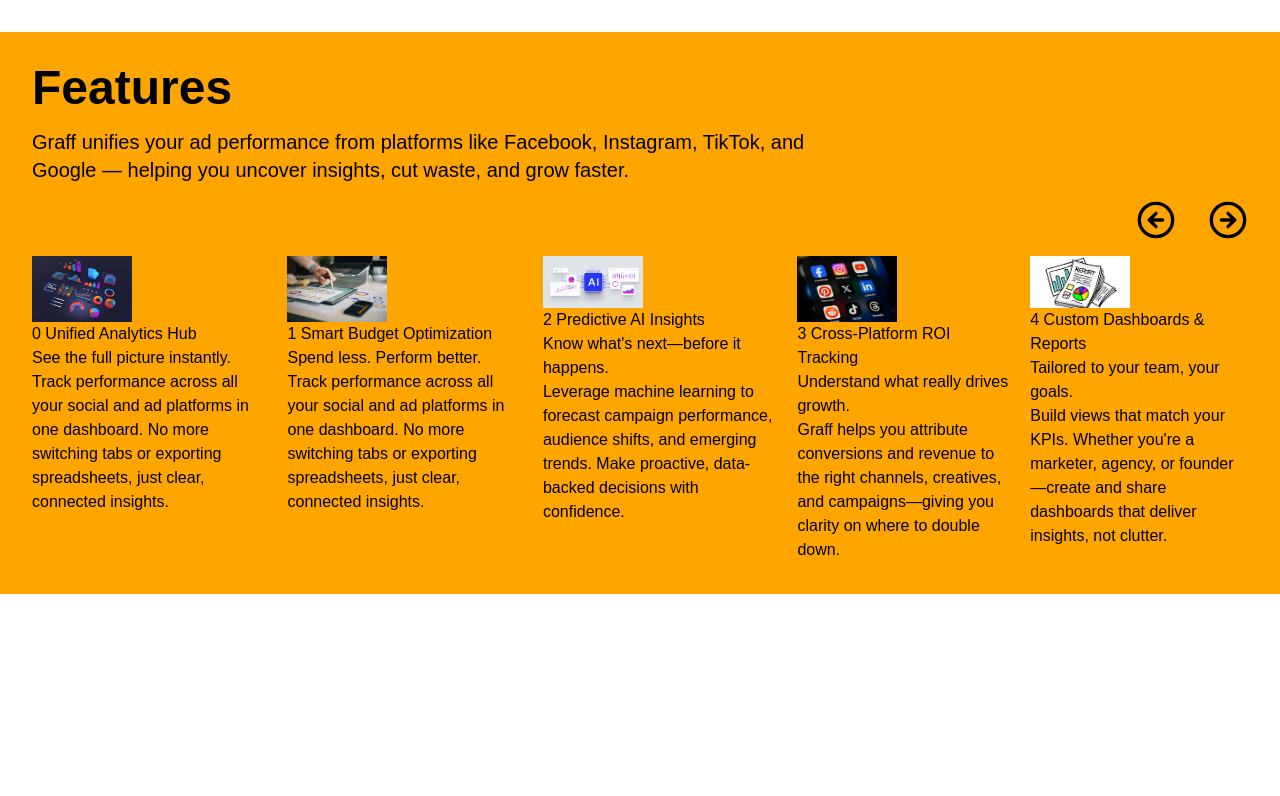
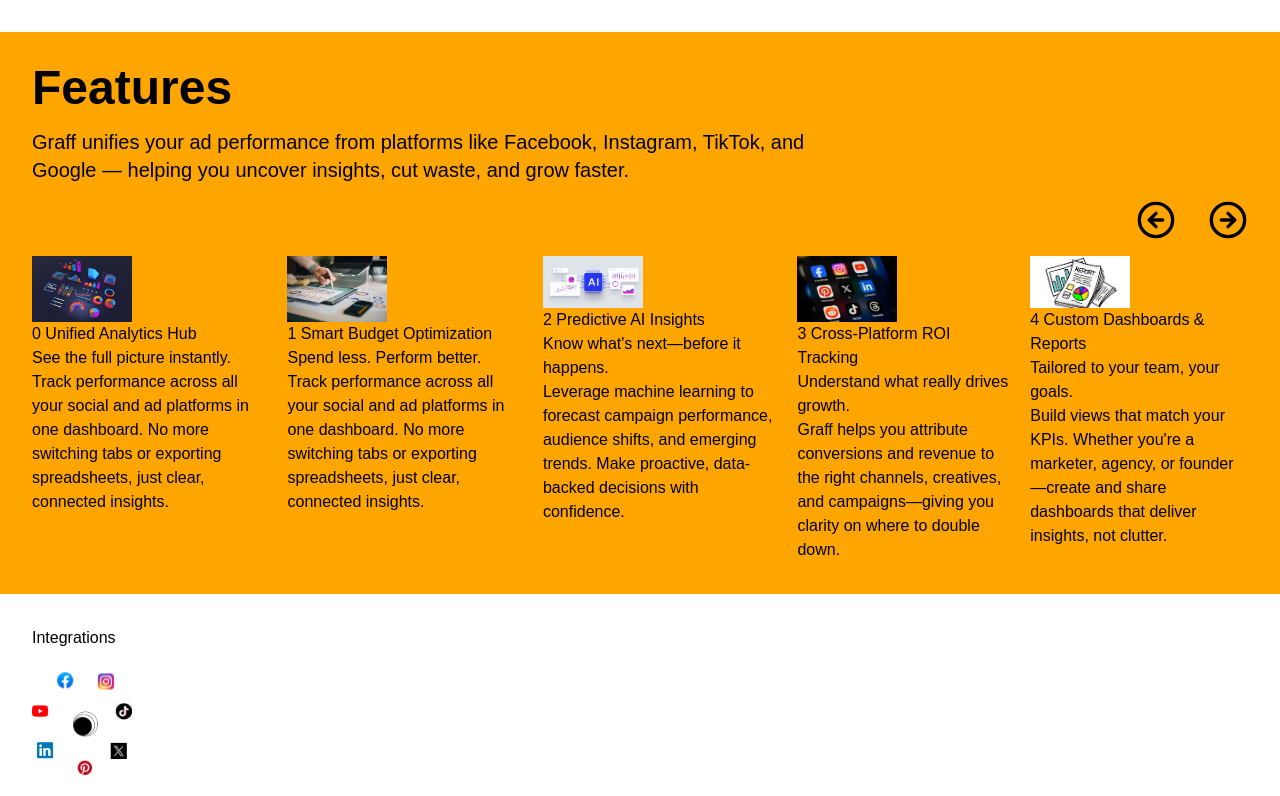
Before and after one commit to graff-marketing/web-frontend, a Next.js app: page / in a window 1280 px wide. Shown: the part 583-1379 px from the top of the page. Before the commit the page ends 1193 px from the top, so only its background shows below. Built offline with nearby package versions, Linux system fonts and the light colour scheme; a web font is replaced by a local one.

Commit message:
add integrations

```diff
--- a/app/page.tsx
+++ b/app/page.tsx
@@ -111,6 +111,17 @@
           ))}
         </div>
       </div>
+
+      {/** Integrations */}
+      <div className="flex flex-col gap-4">
+        <h1>Integrations</h1>
+        <Image
+          src="/assets/integrations.svg"
+          alt="integrations"
+          width={100}
+          height={100}
+        />
+      </div>
     </div>
   );
 }
```
Also changed, not shown: public/assets/integrations.svg (added).
